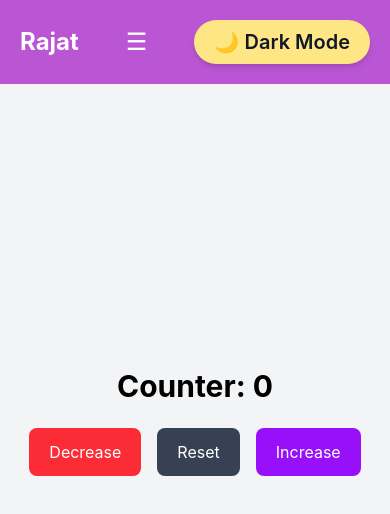
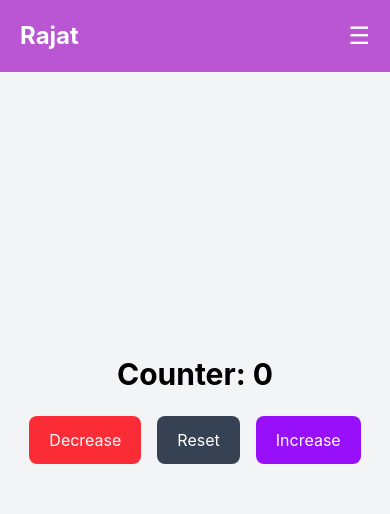
Before and after one commit to rajatboss001/React-Navbar, a React (Vite) app: page / in a window 390 px wide. Shown: the top 514 px of the page. Built offline with nearby package versions, Linux system fonts and the light colour scheme.

Commit message:
responsive

```diff
--- a/src/App.jsx
+++ b/src/App.jsx
@@ -57,13 +57,13 @@ function App() {
               </a>
             </li>
           ))}
-        </ul>
-        <button
+          <button
           className="cursor-pointer rounded-full bg-amber-200 px-5 py-2 text-xl font-semibold text-gray-900 shadow-md transition-all duration-300 hover:bg-amber-300 hover:shadow-lg active:scale-95"
           onClick={toggleDarkMode}
         >
           🌙 Dark Mode
         </button>
+        </ul>
       </nav>
 
       <div className="flex min-h-[80vh] flex-col items-center justify-center gap-6">
```
